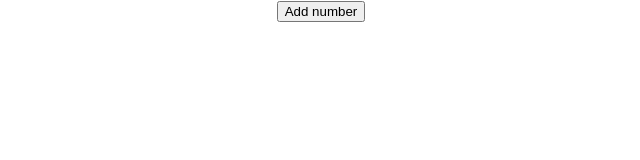
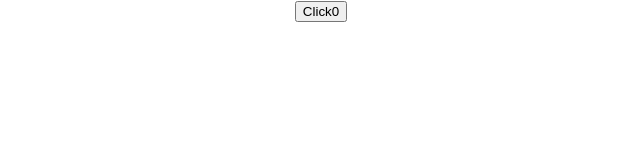
Before and after one commit to gayathri3636/reacthooks, a React (Create React App) app: page / in a window 1280 px wide. Shown: the top 160 px of the page, without its empty margins (319-959 px from the left). Built offline with nearby package versions, Linux system fonts and the light colour scheme.

Commit message:
useeffect

```diff
--- a/src/App.js
+++ b/src/App.js
@@ -2,7 +2,9 @@ import './App.css';
 // import UsestateCounter from './components/usestateCounter';
 // import UseStateCounterTwo from './components/UseStateCounterTwo';
 // import UseStateCounterThree from './components/UseStateObjects';
-import UsestateArrays from './components/UsestateArrays';
+// import UsestateArrays from './components/useState/UsestateArrays';
+// import Classcounterone from './components/useEffect/Classcounterone';
+import FunctionalCounter from './components/useEffect/FunctionalCounter';
 
 function App() {
   return (
@@ -10,7 +12,9 @@ function App() {
       {/* <UsestateCounter /> */}
       {/* <UseStateCounterTwo /> */}
       {/* <UseStateCounterThree /> */}
-      <UsestateArrays />
+      {/* <UsestateArrays /> */}
+      {/* <Classcounterone /> */}
+      <FunctionalCounter />
     </div>
   );
 }
--- /dev/null
+++ b/src/components/useEffect/Classcounterone.js
@@ -0,0 +1,24 @@
+import React, { Component } from 'react'
+
+export default class Classcounterone extends Component {
+    state={
+        count:0
+    }
+    handleClick = () => {
+        this.setState({count:this.state.count+1})
+    }
+    componentDidMount(){
+        document.title = `clicked ${this.state.count} times`
+    }
+    componentDidUpdate(prevProps, prevState){
+        document.title = `clicked ${this.state.count} times`
+    }
+    render() {
+        const {count} = this.state;
+        return (
+            <div>
+              <button onClick={this.handleClick}>Click me! you clciked {count}times</button>
+            </div>
+        )
+    }
+}
--- /dev/null
+++ b/src/components/useEffect/FunctionalCounter.js
@@ -0,0 +1,16 @@
+import React, { useState, useEffect } from 'react'
+
+export default function FunctionalCounter() {
+    const [count, setCount] = useState(0);
+    const handleClick = () => {
+        setCount(count+1)
+    }
+    useEffect(()=> {
+        document.title = `clicked ${count} times`
+    })
+    return (
+        <div>
+            <button onClick={handleClick}>Click{count}</button>
+        </div>
+    )
+}
```
Also changed, not shown: src/components/useState/UseStateCounterTwo.js (renamed from src/components/UseStateCounterTwo.js), src/components/useState/UseStateObjects.js (renamed from src/components/UseStateObjects.js), src/components/useState/UsestateArrays.js (renamed from src/components/UsestateArrays.js), src/components/useState/usestateCounter.js (renamed from src/components/usestateCounter.js), 1 other file (tests, documents, lock files or other folders).
